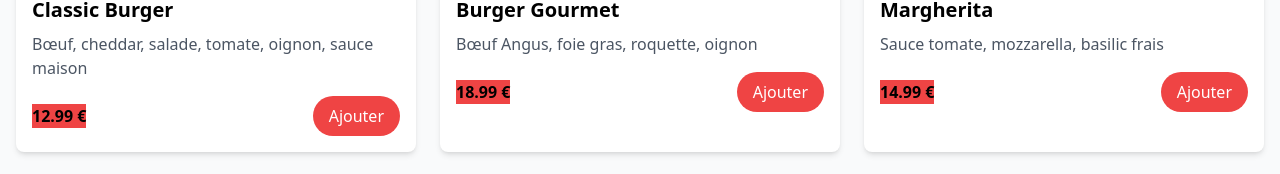
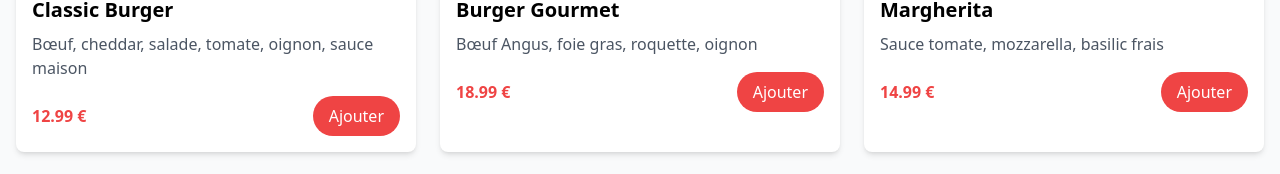
Before and after one commit to corentin-cpp/ynov-eats, a React (Vite) app: page /menu in a window 1280 px wide. Shown: the part 380-554 px from the top of the page. Built offline with nearby package versions, Linux system fonts and the light colour scheme.

Commit message:
new color

```diff
--- a/src/pages/Menu.tsx
+++ b/src/pages/Menu.tsx
@@ -58,7 +58,7 @@ export default function Menu() {
               </Link>
               <p className="text-gray-600 mt-2">{item.description}</p>
               <div className="mt-4 flex items-center justify-between">
-                <span className="bg-red-500 font-bold">
+                <span className="text-red-500 font-bold">
                   {item.price.toFixed(2)} €
                 </span>
                 <button
```
